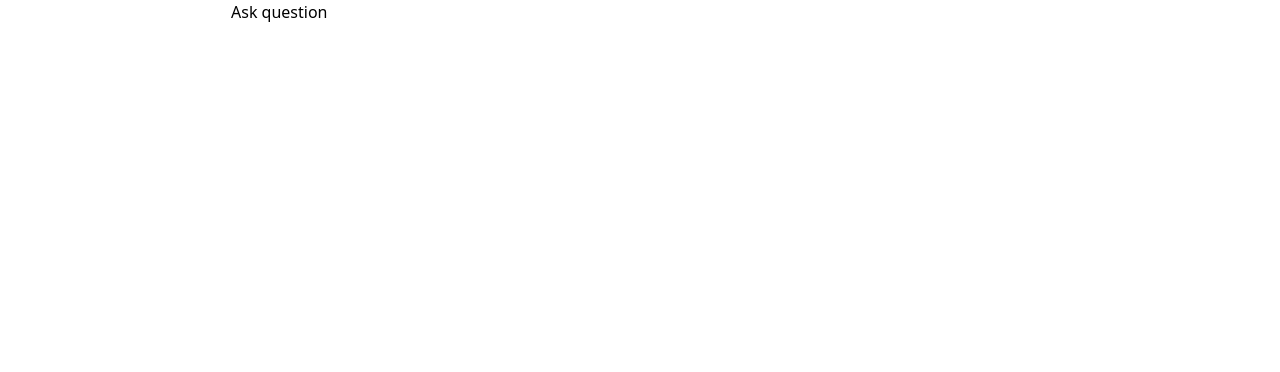
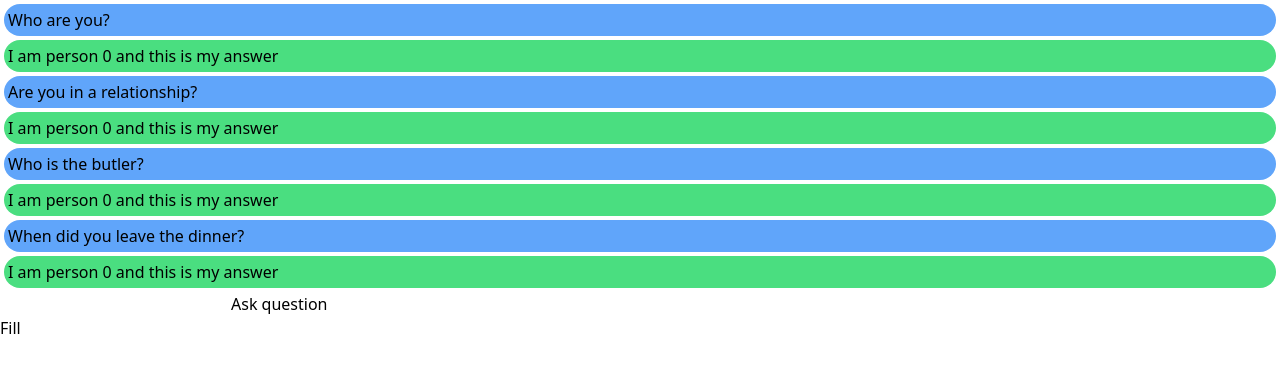
Before and after one commit to wagenrace/murder_after_dinner, a Vue app in the folder web-src/: page / in a window 1280 px wide. Shown: the top 372 px of the page. Built offline with nearby package versions, Linux system fonts and the light colour scheme.

Commit message:
add debugging code
Signed-off-by: tomnijhof <tom.nijhof@cytosmart.com>

```diff
--- a/web-src/src/App.vue
+++ b/web-src/src/App.vue
@@ -1,6 +1,6 @@
 <script setup>
 import { ref } from 'vue';
-import Message from './components/message.vue';
+import Message from './components/Message.vue';
 
 const answeredQuestions = ref([])
 const question = ref("")
@@ -9,17 +9,25 @@ const addMessage = (answeredQuestion) => {
 }
 const askQuesion = () => {
   console.log(question.value)
-  eel.ask_question(0, question.value)(addMessage)
+  eel.ask_question(0, question)(addMessage)
 }
+const fillingUp = () => {
+  eel.ask_question(0, "Who are you?")(addMessage)
+  eel.ask_question(0, "Are you in a relationship?")(addMessage)
+  eel.ask_question(0, "Who is the butler?")(addMessage)
+  eel.ask_question(0, "When did you leave the dinner?")(addMessage)
+}
+fillingUp()
 </script>
 
 <template>
   <div>
-    <message v-for="answeredQuestion in answeredQuestions" :question="answeredQuestion.question"
+    <Message v-for="answeredQuestion in answeredQuestions" :question="answeredQuestion.question"
       :answer="answeredQuestion.answer" />
   </div>
   <form @submit.prevent="askQuesion">
     <input type="text" v-model="question" />
     <button type="submit">Ask question</button>
   </form>
+  <button @click="fillingUp">Fill</button>
 </template>
```
